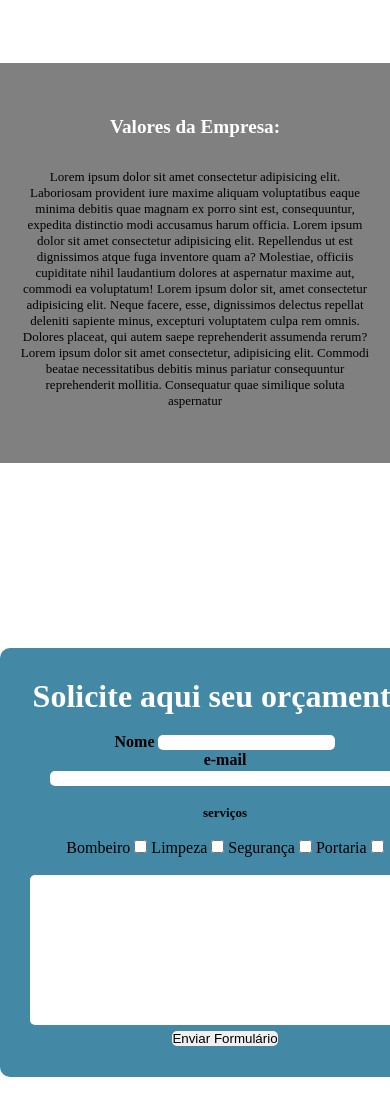
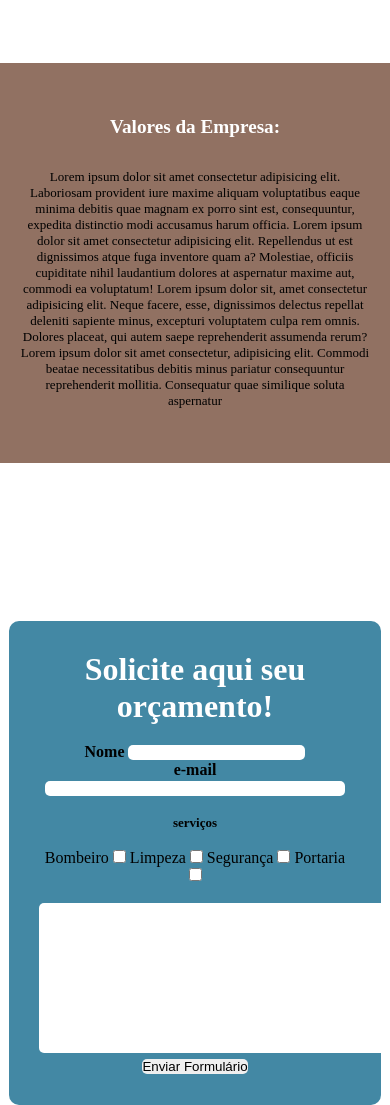
Before and after one commit to andrealonsobr/Demontie_solucoes, a plain HTML site: page index.html in a window 390 px wide. Shown: the part 1104-2209 px from the top of the page. Drawn offline with Linux system fonts and the light colour scheme.

Commit message:
Update index.html

```diff
--- a/index.html
+++ b/index.html
@@ -140,21 +140,23 @@ main{justify-content: center;}
 
 
 
-        div.dois_cinza{height: 400px;background-color: gray;display: flex;justify-content: center;align-items: center;flex-direction: column;}
+        div.dois_cinza{height: 400px;background-color: rgb(145, 113, 98)gray;display: flex;justify-content: center;align-items: center;flex-direction: column;}
 
 
 
 
 }
-@media(max-width:700px){
+@media(max-width:600px){
+    #whatsapp{}
     h1{font-size: larger;}
     h2{font-size: small;}
     p{font-size: small;}
-    div#form{background-color:rgb(67, 136, 164) ;margin: auto; width: 100vw; padding: none;text-align: center; border-radius: none;}
+    div#form{background-color:rgb(67, 136, 164) ;margin: auto; width: 80vw; padding: none;text-align: center; border-radius: none;}
         h1#form{color: white;font-size: 2em;}
-        input#name,#email{border-radius: 5px;text-align: center;width: 350px;}
+        input#name,#email{border-radius: 5px;text-align: center;width: 300px;}
         input{border-radius: 5px;text-align: center;}
         textarea{border-radius: 5px;text-align: center;align-items: center;text-align: center;}
+
 }
     </style>
 
@@ -231,6 +233,7 @@ main{justify-content: center;}
             <div class="dentro2" id="img1"><img src="" alt=""></div>
         </div>
 
+
         <div class="dois_cinza">
 
             <div class="dentro2" id="img2"><img src="" alt=""></div>
```
